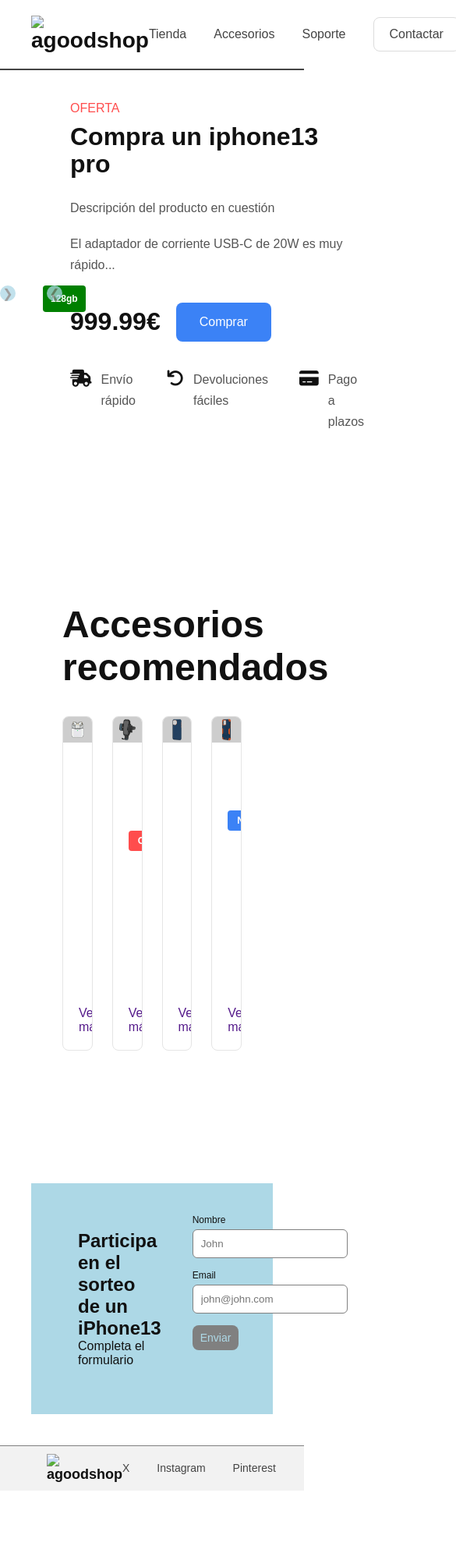
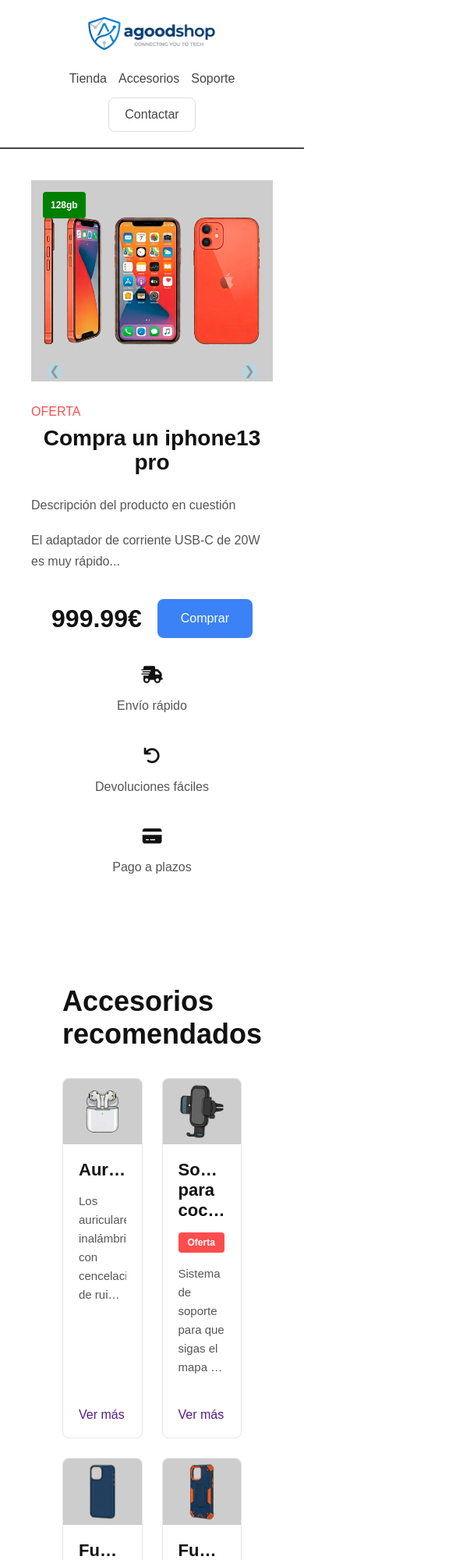
Before and after one commit to mdelaosa/FS_Maquetacion, a plain HTML site: page index.html in a window 390 px wide. Shown: the top 2000 px of the page at 78% size, 585 px wide, since content can reach past the window. Before the commit the page ends 1911 px from the top, so only its background shows below. Drawn offline with Linux system fonts and the light colour scheme.

Commit message:
responsive + logo

```diff
--- a/CSS/styles.css
+++ b/CSS/styles.css
@@ -11,7 +11,7 @@
 }
 
 
-/* Navegador */
+/* Nav */
 
 .navbar {
     max-width: 1200px;
@@ -27,6 +27,10 @@
     justify-content: left;
     font-size: 28px;
     font-weight: 700;
+}
+
+.shop-logo{
+    height: 50px;
 }
 
 .menu{
@@ -56,7 +60,7 @@
 }
 
 
-/* Producto */
+/* Product */
 
 .container{
     max-width: 1200px;
@@ -184,7 +188,7 @@
 }
 
 
-/* Accesorios */
+/* Accesories */
 
 .accesories{
     padding: 40px;
@@ -193,7 +197,7 @@
 .features{
     display: flex;
     gap: 40px;
-    margin-top: 20px;
+    margin-top: 10px;
 }
 
 .feature{
@@ -209,7 +213,7 @@
 
 .section-title{
     font-size: 48px;
-    margin: 80px 0 35px;
+    margin-bottom: 35px;
     font-weight: 700;
 }
 
@@ -283,7 +287,7 @@
 }
 
 
-/* Formulario */
+/* Raffle */
 
 .raffle{
     max-width: 1200px;
@@ -356,6 +360,12 @@
     margin-left: 50px;
 }
 
+.footer-logo p{
+    color: #555;
+    font-size: 16px;
+    font-weight: 500;
+}
+
 .footer-socials{
     display: flex;
     justify-content: flex-end;
@@ -370,3 +380,82 @@
     font-size: 14px;
     font-weight: 500;
 }
+
+
+/* --- RESPONSIVE --- */
+
+/* Tablets */
+@media (max-width: 992px) {
+    .cards {
+        grid-template-columns: repeat(2, 1fr);
+    }
+
+    .section-title {
+        font-size: 36px;
+    }
+}
+
+/* Móiles */
+@media (max-width: 768px) {
+    .navbar {
+        flex-direction: column;
+        gap: 15px;
+    }
+
+    .menu {
+        justify-content: center;
+        gap: 15px;
+        flex-wrap: wrap;
+    }
+
+    .product {
+        grid-template-columns: 1fr;
+        gap: 30px;
+    }
+
+    .product-content h1 {
+        font-size: 28px;
+        text-align: center;
+    }
+
+    .product-price {
+        justify-content: center;
+    }
+
+    .features {
+        flex-direction: column;
+        align-items: center;
+        gap: 20px;
+    }
+
+    .feature {
+        max-width: 100%;
+        text-align: center;
+        flex-direction: column;
+        align-items: center;
+    }
+
+    .raffle {
+        flex-direction: column;
+        text-align: center;
+    }
+
+    .raffle-form {
+        width: 100%;
+    }
+
+    .send-btn {
+        width: 100%;
+    }
+
+    .footer {
+        flex-direction: column;
+        gap: 20px;
+        text-align: center;
+    }
+
+    .footer-socials {
+        justify-content: center;
+        margin-right: 0;
+    }
+}
--- a/index.html
+++ b/index.html
@@ -6,12 +6,13 @@
     <title>Shop</title>
     <link rel="stylesheet" href="CSS/styles.css">
     <link rel="stylesheet" href="https://cdnjs.cloudflare.com/ajax/libs/font-awesome/6.0.0/css/all.min.css">
+    <meta name="viewport" content="width=device-width, initial-scale=1.0">
 </head>
 <body>
     <header>
         <div class="navbar">
             <div class="logo">
-                <img src="" alt="agoodshop" class="shop-logo">
+                <img src="SOURCES/logo.png" alt="agoodshop" class="shop-logo">
             </div>
             <div>
                 <nav class="menu">
@@ -147,8 +148,8 @@
     </div>
     <footer class="footer">
         <div class="footer-logo">
-            <img src="" alt="agoodshop" class="shop-logo">
-        </div>
+            <p><i class="fa-regular fa-copyright"></i> agoodshop </p>
+            </div>
         <nav class="footer-socials">
             <a href="#">X</a>
             <a href="#">Instagram</a>
```
Also changed, not shown: SOURCES/logo.png (added).
